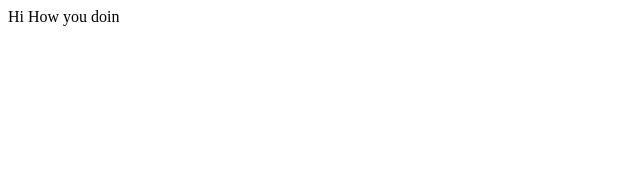
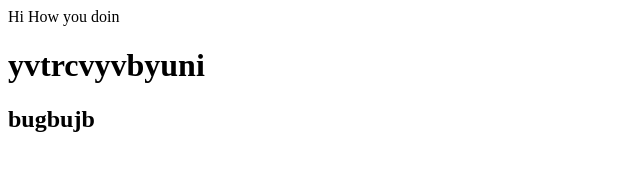
Before and after one commit to AnandRochlani25/Eslint, a website: page javascript/Unit-1/index.html in a window 1280 px wide. Shown: the whole page, without its empty margins (0-640 px from the left). Drawn offline with Linux system fonts and the light colour scheme.

Commit message:
Update index.html

```diff
--- a/javascript/Unit-1/index.html
+++ b/javascript/Unit-1/index.html
@@ -1,2 +1,7 @@
 Hi
 How you doin
+<h1>
+
+    yvtrcvyvbyuni
+</h1>
+<h2>bugbujb</h2>
```
